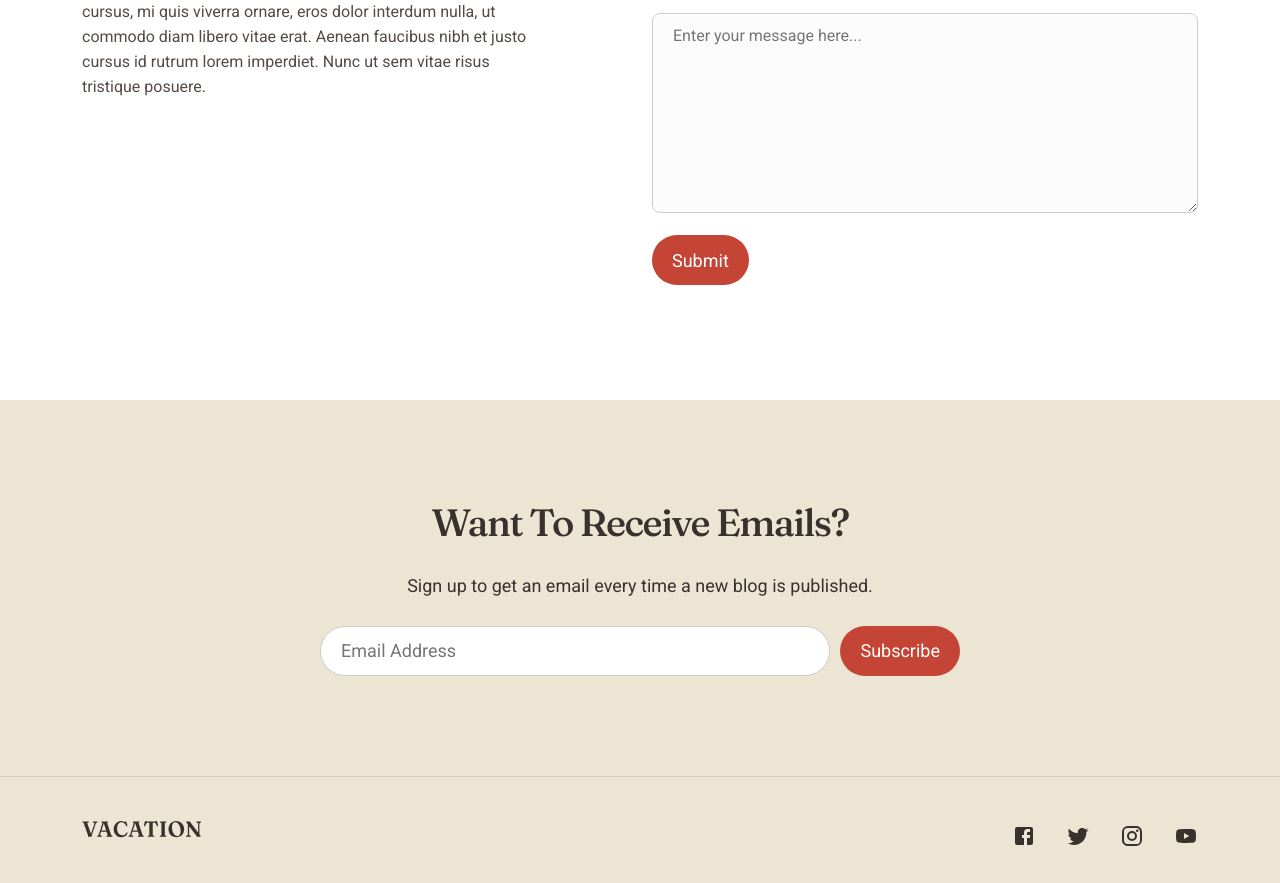
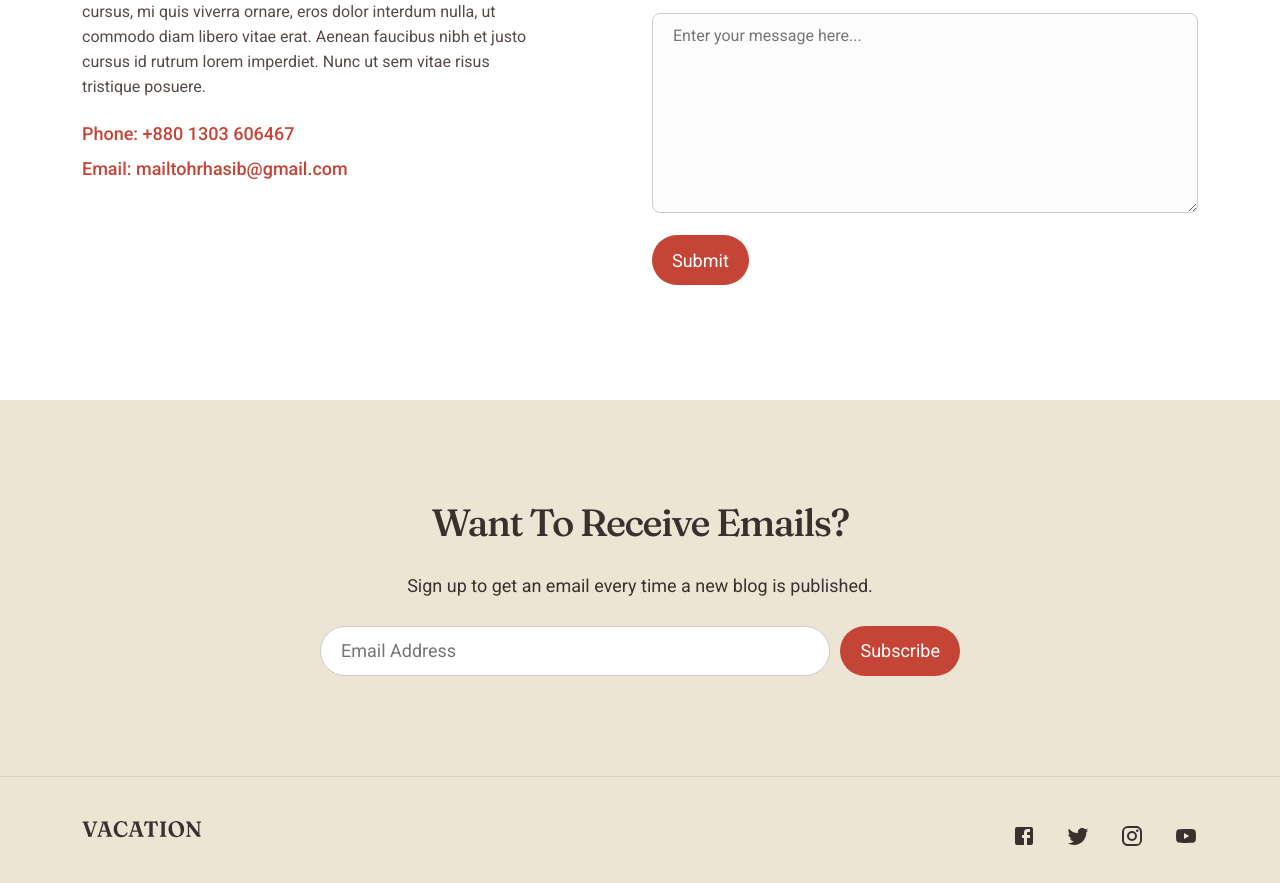
Before and after one commit to HasiburRahman-hr11/vacation-blog, a React (Create React App) app in the folder client/: page /contact in a window 1280 px wide. Shown: the part 1259-2142 px from the top of the page. Built offline with nearby package versions, Linux system fonts and the light colour scheme; no server answers.

Commit message:
contact info

```diff
--- a/client/src/pages/contact/Contact.js
+++ b/client/src/pages/contact/Contact.js
@@ -1,11 +1,9 @@
 import { Helmet } from 'react-helmet';
 import ContactForm from '../../components/contactForm/ContactForm';
 import './contact.css';
-import { useContext } from 'react';
-import { AuthContext } from '../../context/authContext';
+
 
 const Contact = () => {
-    const { user } = useContext(AuthContext);
     return (
         <>
             <Helmet>
@@ -38,18 +36,12 @@ const Contact = () => {
                                     <p className="contact_info_text">Lorem ipsum dolor sit amet, consectetur adipiscing elit. Suspendisse varius enim in eros elementum tristique. Duis cursus, mi quis viverra ornare, eros dolor interdum nulla, ut commodo diam libero vitae erat. Aenean faucibus nibh et justo cursus id rutrum lorem imperdiet. Nunc ut sem vitae risus tristique posuere.</p>
 
                                     <div className="contact_info_links">
-                                        {user?.phone && (
+                                    <p className="contact_link_item">
+                                                Phone: <span>+880 1303 606467</span>
+                                            </p>
                                             <p className="contact_link_item">
-                                                Phone: <span>{user?.phone}</span>
+                                                Email: <a href="mailto:mailtohrhasib@gmail.com" >mailtohrhasib@gmail.com</a>
                                             </p>
-                                        )}
-                                        {user?.email && (
-                                            <p className="contact_link_item">
-                                                Email: <a href="mailto:exmple@gmail.com" >{user?.email}</a>
-                                            </p>
-                                        )}
-
-
                                     </div>
                                 </div>
                             </div>
```
